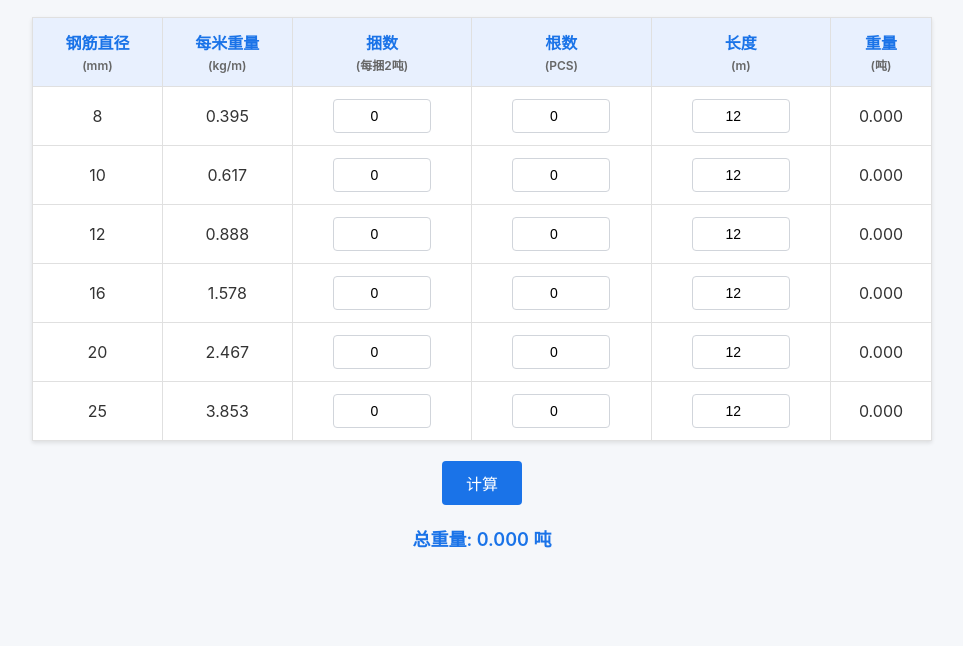
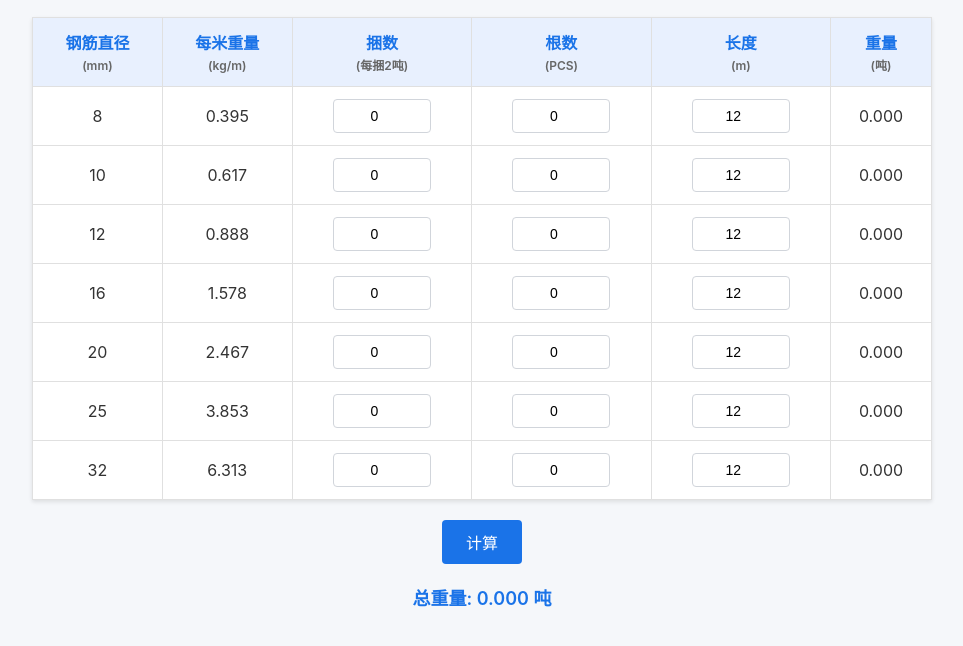
Before and after one commit to zeryno/SteelBar, a plain HTML site: page index.html in a window 1280 px wide. Shown: the part 122-768 px from the top of the page, without its empty margins (158-1121 px from the left). Drawn offline with Linux system fonts and the light colour scheme.

Commit message:
Update index.html

```diff
--- a/index.html
+++ b/index.html
@@ -160,6 +160,14 @@
                 <td><input type="number" min="0" value="12" step="0.1" class="length-input" onchange="calculate()"></td>
                 <td class="result">0</td>
             </tr>
+            <tr>
+                <td>32</td>
+                <td>6.313</td>
+                <td><input type="number" min="0" value="0" class="bundle-input" onchange="calculate()"></td>
+                <td><input type="number" min="0" value="0" class="variable-input" onchange="calculate()"></td>
+                <td><input type="number" min="0" value="12" step="0.1" class="length-input" onchange="calculate()"></td>
+                <td class="result">0</td>
+            </tr>
         </tbody>
     </table>
     <button onclick="calculate()">计算</button>
@@ -206,34 +214,31 @@
             let minDiff = Infinity;
 
             rows.forEach(row => {
-                const diameter = parseFloat(row.cells[0].textContent); // 钢筋直径 (mm)
-                const unitWeight = parseFloat(row.cells[1].textContent); // 每米重量 (kg/m)
-                const bundles = parseInt(row.cells[2].querySelector(".bundle-input").value) || 0; // 捆数
+                const diameter = parseFloat(row.cells[0].textContent);
+                const unitWeight = parseFloat(row.cells[1].textContent);
+                const bundles = parseInt(row.cells[2].querySelector(".bundle-input").value) || 0;
                 const variableInput = row.cells[3].querySelector(".variable-input");
-                const length = parseFloat(row.cells[4].querySelector(".length-input").value) || 12; // 长度 (m)
+                const length = parseFloat(row.cells[4].querySelector(".length-input").value) || 12;
                 let result;
 
                 if (mode === 'weight') {
-                    // 模式1：输入根数，计算重量
-                    const pieces = parseInt(variableInput.value) || 0; // 根数
-                    const bundleWeight = bundles * 2; // 每捆2吨
-                    const pieceWeight = (pieces * unitWeight * length) / 1000; // 散根重量 (吨)
+                    const pieces = parseInt(variableInput.value) || 0;
+                    const bundleWeight = bundles * 2;
+                    const pieceWeight = (pieces * unitWeight * length) / 1000;
                     result = bundleWeight + pieceWeight;
-                    row.cells[5].textContent = result.toFixed(3); // 显示重量
+                    row.cells[5].textContent = result.toFixed(3);
                     totalWeight += result;
                 } else {
-                    // 模式2：输入吨数，计算根数
-                    const inputWeight = parseFloat(variableInput.value) || 0; // 输入的散根重量 (吨)
-                    const bundleWeight = bundles * 2; // 每捆2吨
-                    const totalRowWeight = bundleWeight + inputWeight; // 总重量
-                    const pieces = Math.round((inputWeight * 1000) / (unitWeight * length)); // 计算根数，四舍五入
+                    const inputWeight = parseFloat(variableInput.value) || 0;
+                    const bundleWeight = bundles * 2;
+                    const totalRowWeight = bundleWeight + inputWeight;
+                    const pieces = Math.round((inputWeight * 1000) / (unitWeight * length));
                     result = pieces;
-                    row.cells[5].textContent = result; // 显示根数
+                    row.cells[5].textContent = result;
                     totalWeight += totalRowWeight;
 
-                    // 计算推荐结果：找出最接近输入重量的规格
-                    const actualWeight = (pieces * unitWeight * length) / 1000 + bundleWeight; // 实际总重量
-                    const weightDiff = Math.abs(totalRowWeight - actualWeight); // 重量偏差
+                    const actualWeight = (pieces * unitWeight * length) / 1000 + bundleWeight;
+                    const weightDiff = Math.abs(totalRowWeight - actualWeight);
                     if (weightDiff < minDiff && totalRowWeight > 0) {
                         minDiff = weightDiff;
                         bestMatch = {
@@ -249,7 +254,6 @@
 
             document.getElementById('totalWeight').textContent = `总重量: ${totalWeight.toFixed(3)} 吨`;
 
-            // 显示推荐结果
             const recommendationBox = document.getElementById('recommendation');
             if (mode === 'pieces' && bestMatch) {
                 recommendationBox.innerHTML = `推荐规格: 直径 ${bestMatch.diameter}mm, ${bestMatch.bundles} 捆 + ${bestMatch.pieces} 根 (长度 ${bestMatch.length}m), 实际重量 ${bestMatch.actualWeight} 吨`;
@@ -258,7 +262,6 @@
             }
         }
 
-        // 初始化时运行一次计算
         window.onload = function() {
             toggleMode();
         };
```
